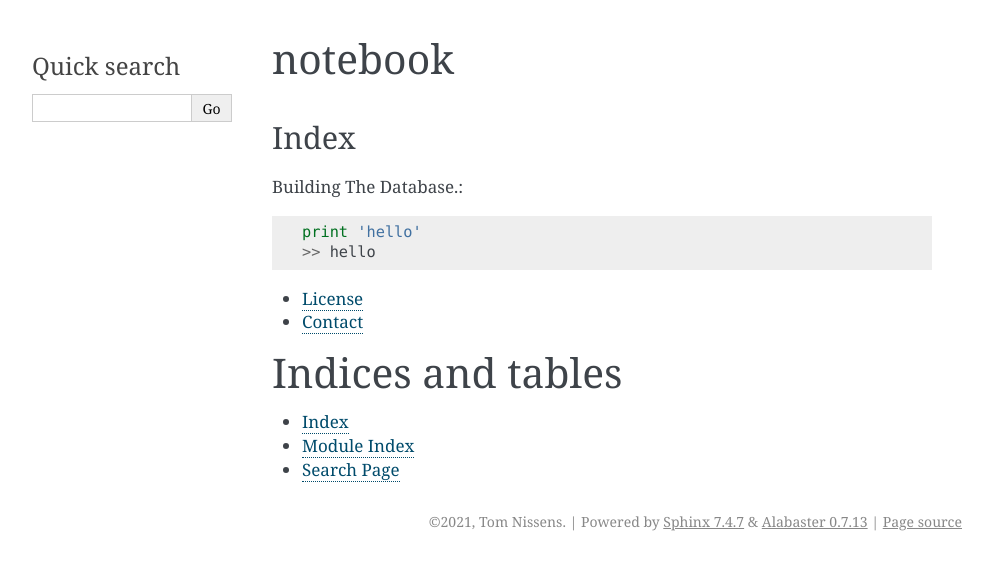
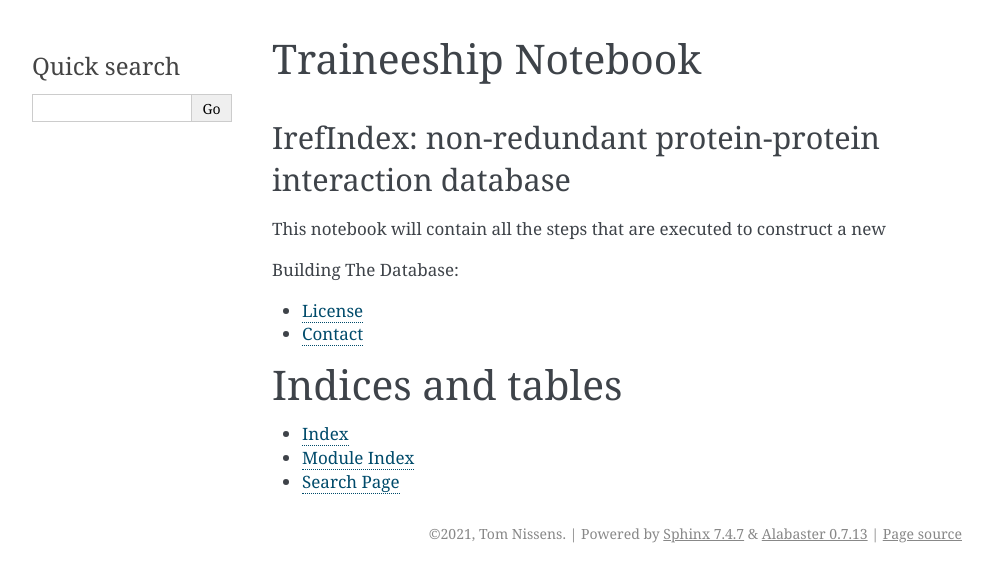
Before and after one commit to zazou2552/traineeship-notebook, a Sphinx documentation site: the page built from docs/source/index.rst, in a window 1280 px wide. Shown: the top 582 px of the page, without its empty margins (148-1141 px from the left). Built offline with Sphinx 7.4.7, drawn with Linux system fonts in a browser that asks for light colours; pages that are not in the unit, such as notebooks, are missing from menus.

Commit message:
editing source files

```diff
--- a/docs/source/index.rst
+++ b/docs/source/index.rst
@@ -1,13 +1,12 @@
-notebook
+Traineeship Notebook
 ====================================
 
-Index
-^^^^^
+IrefIndex: non-redundant protein-protein interaction database
+^^^^^^^
+This notebook will contain all the steps that are executed to construct a new
 
-Building The Database.::
 
-	print 'hello'
-	>> hello
+Building The Database:
 
 
 .. toctree::
```
